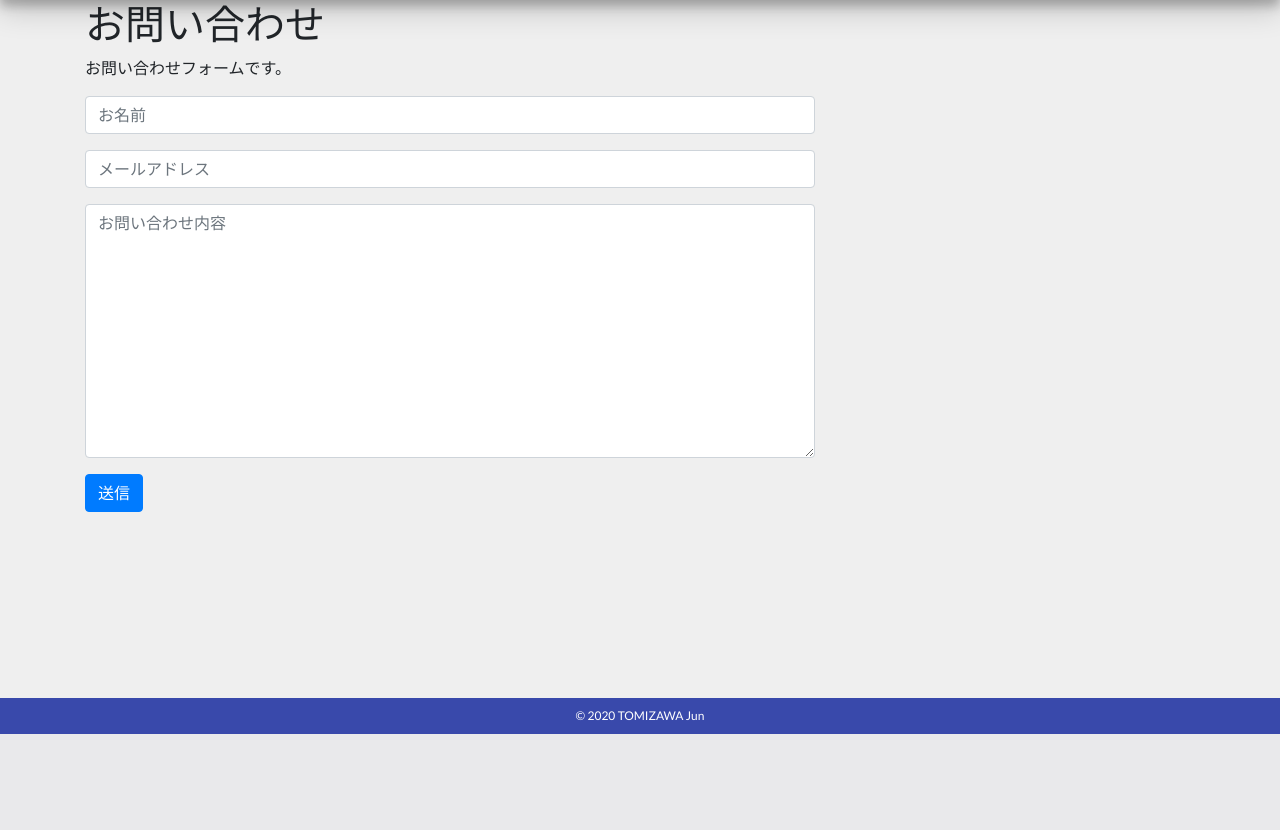
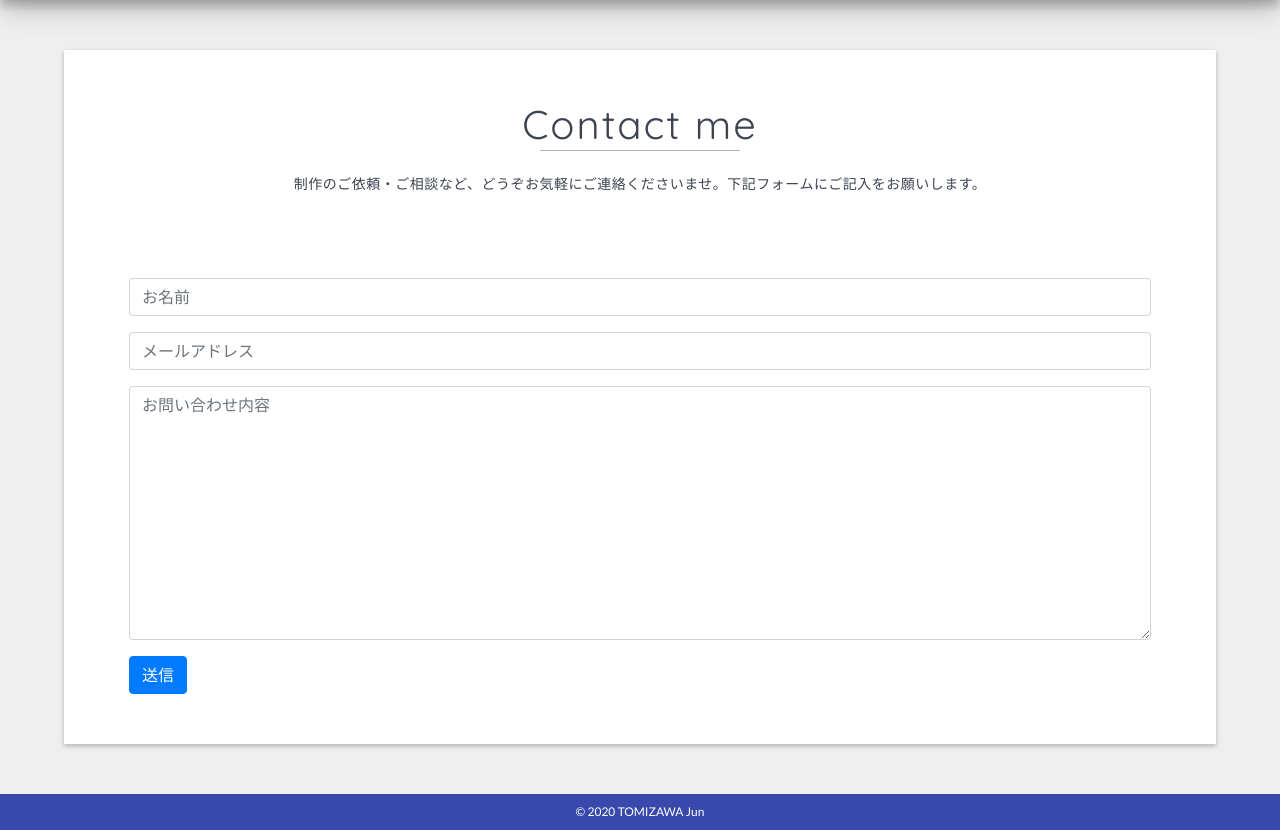
Before and after one commit to tomizawa0214/tomizawa, a Django app: page /contact/ in a window 1280 px wide. Shown: the part 66-896 px from the top of the page. Before the commit the page ends 800 px from the top, so only its background shows below. Run offline with Django 3.2, Linux system fonts and the light colour scheme; some libraries are stand-ins or nearby versions.

Commit message:
コンタクトフォームcss追加

```diff
--- /dev/null
+++ b/portfolio/static/css/_contact.scss
@@ -0,0 +1,23 @@
+.contact {
+  @include section;
+  animation: slideBottomIn .4s ease-out forwards;
+  @keyframes slideBottomIn {
+    0% {
+      opacity: 0;
+      transform: translateY(50px);
+    }
+    100% {
+      opacity: 1;
+      transform: translateY(0);
+    }
+  }
+  h2 {
+    @include section__title;
+  }
+  hr {
+    @include section__border;
+  }
+  &__message {
+    @include section__message;
+  }
+}
--- a/portfolio/static/css/_responsive.scss
+++ b/portfolio/static/css/_responsive.scss
@@ -187,6 +187,13 @@
       }
     }
   }
+
+  .contact {
+    padding: 50px;
+    &__message {
+      text-align: center;
+    }
+  }
 }
 
 // -----lg(Large)-----
--- a/portfolio/static/css/_title.scss
+++ b/portfolio/static/css/_title.scss
@@ -23,9 +23,7 @@
     color: #fff;
     bottom: 0;
     @include Japanese-font;
-    opacity: 0;
-    transform: translateX(-50px);
-    animation: slideIn .4s 4.3s forwards;
+    animation: slideIn .4s ease-out 4.3s forwards;
     @keyframes slideIn {
       0% {
         opacity: 0;
--- a/portfolio/static/css/style.css
+++ b/portfolio/static/css/style.css
@@ -486,11 +486,8 @@ html, body {
   color: #fff;
   bottom: 0;
   font-family: Helvetica, '游ゴシック', 'Yu Gothic', YuGothic, HiraKakuProN-W3, 'メイリオ', Meiryo, sans-serif;
-  opacity: 0;
-  -webkit-transform: translateX(-50px);
-          transform: translateX(-50px);
-  -webkit-animation: slideIn .4s 4.3s forwards;
-          animation: slideIn .4s 4.3s forwards;
+  -webkit-animation: slideIn .4s ease-out 4.3s forwards;
+          animation: slideIn .4s ease-out 4.3s forwards;
 }
 
 @-webkit-keyframes slideIn {
@@ -1587,6 +1584,69 @@ footer h5 {
   background: #3949AB;
 }
 
+.contact {
+  width: 90%;
+  max-width: 1200px;
+  margin: 50px auto;
+  padding: 30px;
+  background: #fff;
+  -webkit-box-shadow: 0 2px 5px rgba(0, 0, 0, 0.26);
+          box-shadow: 0 2px 5px rgba(0, 0, 0, 0.26);
+  -webkit-animation: slideBottomIn .4s ease-out forwards;
+          animation: slideBottomIn .4s ease-out forwards;
+}
+
+@-webkit-keyframes slideBottomIn {
+  0% {
+    opacity: 0;
+    -webkit-transform: translateY(50px);
+            transform: translateY(50px);
+  }
+  100% {
+    opacity: 1;
+    -webkit-transform: translateY(0);
+            transform: translateY(0);
+  }
+}
+
+@keyframes slideBottomIn {
+  0% {
+    opacity: 0;
+    -webkit-transform: translateY(50px);
+            transform: translateY(50px);
+  }
+  100% {
+    opacity: 1;
+    -webkit-transform: translateY(0);
+            transform: translateY(0);
+  }
+}
+
+.contact h2 {
+  margin-bottom: 2px;
+  text-align: center;
+  font-size: 40px;
+  font-weight: 100;
+  color: #3d4451;
+  letter-spacing: 2px;
+}
+
+.contact hr {
+  width: 200px;
+  border-top: 1px solid #b4b4b4;
+  margin: 0 auto;
+}
+
+.contact__message {
+  margin: 20px 0 80px;
+  line-height: 1.9;
+  font-size: 14px;
+  font-weight: 500;
+  color: #3d4451;
+  letter-spacing: .5px;
+  font-family: Helvetica, '游ゴシック', 'Yu Gothic', YuGothic, HiraKakuProN-W3, 'メイリオ', Meiryo, sans-serif;
+}
+
 @media screen and (max-width: 369px) {
   .nav h1 {
     font-size: 25px;
@@ -1750,6 +1810,12 @@ footer h5 {
     font-size: 30px;
     color: #677288;
   }
+  .contact {
+    padding: 50px;
+  }
+  .contact__message {
+    text-align: center;
+  }
 }
 
 @media screen and (min-width: 992px) {
--- a/portfolio/static/css/style.scss
+++ b/portfolio/static/css/style.scss
@@ -8,4 +8,5 @@
 @import "works";
 @import "skill";
 @import "profile-footer";
+@import "contact";
 @import "responsive";
--- a/portfolio/templates/portfolio/contact_form.html
+++ b/portfolio/templates/portfolio/contact_form.html
@@ -10,11 +10,13 @@
 {% endblock %}
 
 {% block content %}
+<div class="contact">
+  <h2>Contact me</h2>
+  <hr>
+  <p class="contact__message">制作のご依頼・ご相談など、どうぞお気軽にご連絡くださいませ。下記フォームにご記入をお願いします。</p>
   <div class="container">
     <div class="row">
-    <div class="col-md-8">
-      <h1>お問い合わせ</h1>
-      <p>お問い合わせフォームです。</p>
+      <div class="col-12">
         <form method="POST">
           {% csrf_token %}
           {{ form.as_p }}
@@ -23,6 +25,7 @@
       </div>
     </div>
   </div>
+</div>
 {% endblock %}
 
 {% block js %}
```
Lines whose indentation alone changed are shown as unchanged.
